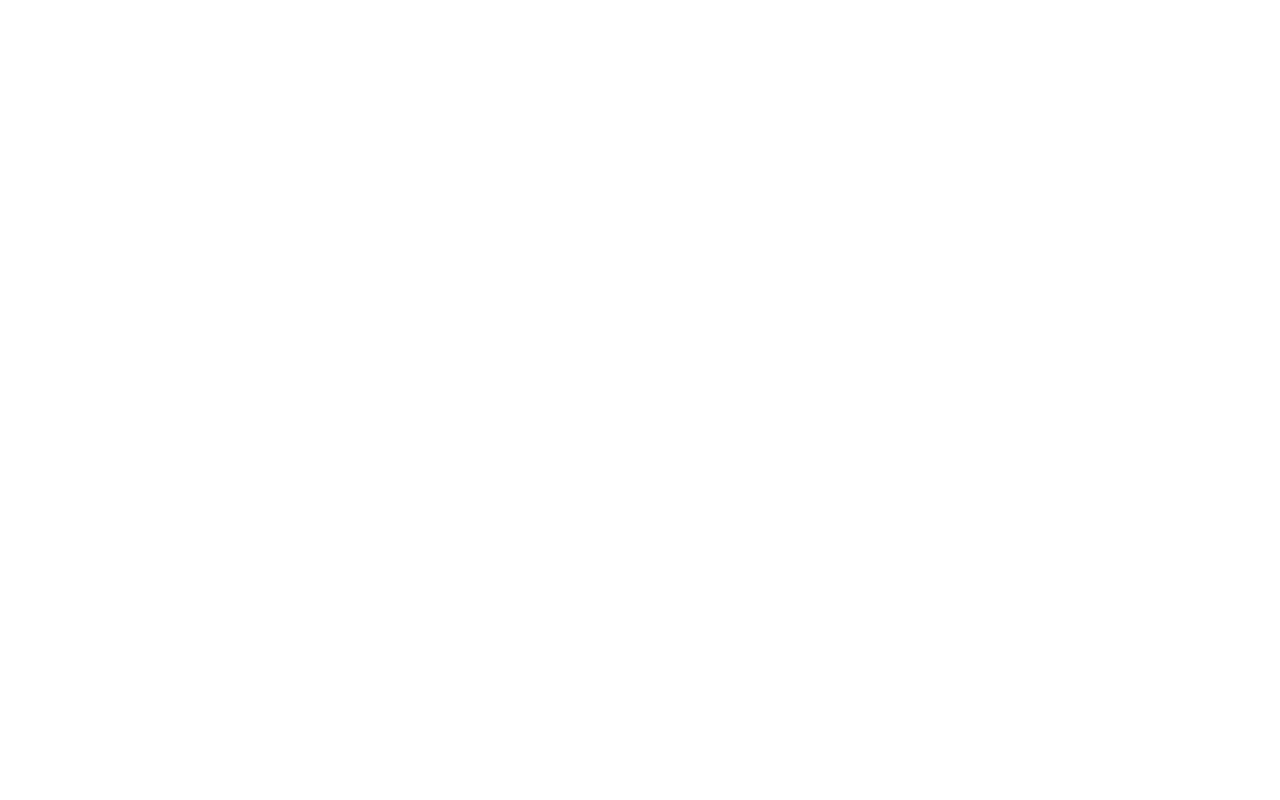
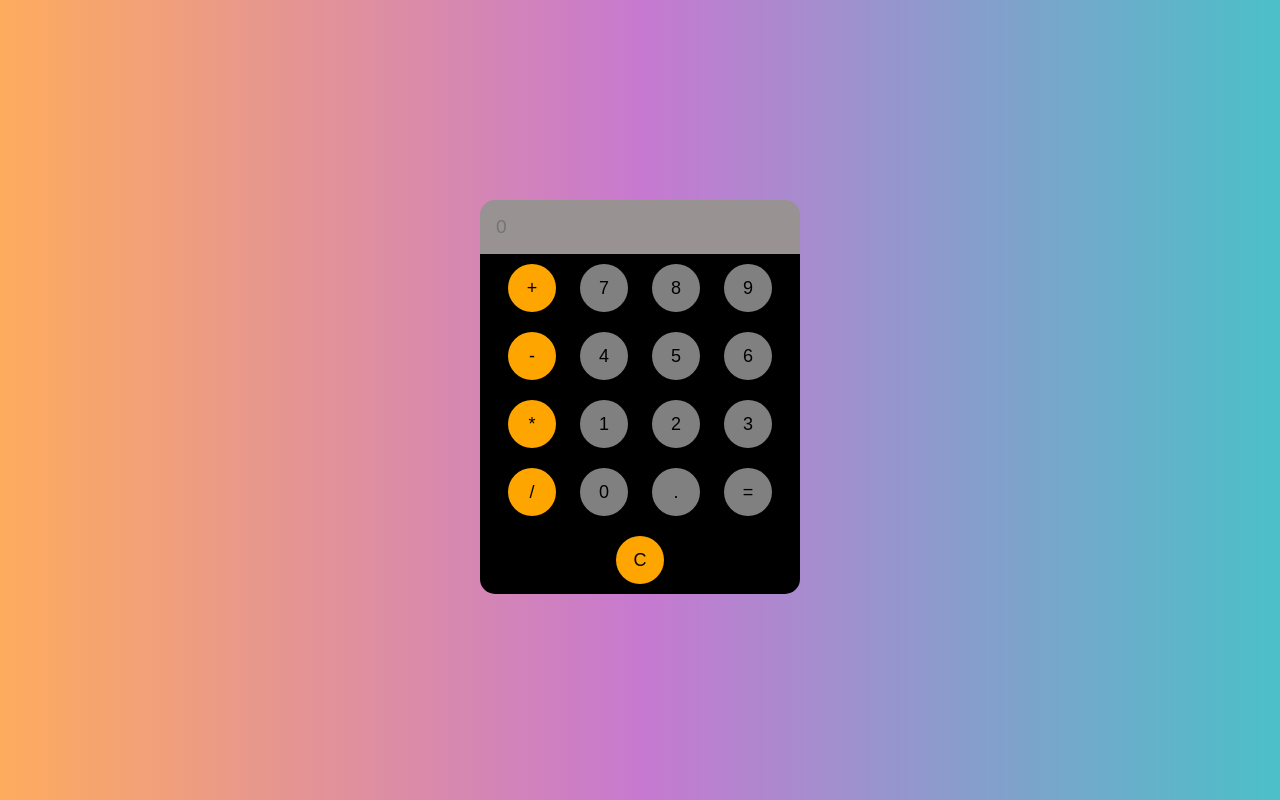
Before and after one commit to yojjal060/Calculator, a plain HTML site: page index.html in a window 1280 px wide. Drawn offline with nearby package versions, Linux system fonts and the light colour scheme.

Commit message:
linear all functionality acquired

```diff
--- a/index.html
+++ b/index.html
@@ -4,8 +4,40 @@
     <meta charset="UTF-8">
     <meta name="viewport" content="width=device-width, initial-scale=1.0">
     <title>Document</title>
+    <link rel="stylesheet" href="./style.css">
+    <script src="https://cdnjs.cloudflare.com/ajax/libs/mathjs/10.6.0/math.min.js"></script>
 </head>
 <body>
+    <div class="outer-content">
+        <div class="main-content">
+            <input id="input-field" placeholder="0" readonly>
+            <div class="buttons">
+                <button onclick="appendToDisplay('+')" class="operators">+</button>
+                <button onclick="appendToDisplay('7')">7</button>
+                <button onclick="appendToDisplay('8')">8</button>
+                <button onclick="appendToDisplay('9')">9</button>
+                <br>
+                <button onclick="appendToDisplay('-')" class="operators">-</button>
+                <button onclick="appendToDisplay('4')">4</button>
+                <button onclick="appendToDisplay('5')">5</button>
+                <button onclick="appendToDisplay('6')">6</button>
+                <br>
+                <button onclick="appendToDisplay('*')" class="operators">*</button>
+                <button onclick="appendToDisplay('1')">1</button>
+                <button onclick="appendToDisplay('2')">2</button>
+                <button onclick="appendToDisplay('3')">3</button>
+                <br>
+                <button onclick="appendToDisplay('/')" class="operators">/</button>
+                <button onclick="appendToDisplay('0')">0</button>
+                <button onclick="appendToDisplay('.')">.</button>
+                <button onclick="calculate()">=</button>
+                <br>
+                <button onclick="clearDisplay()" class="operators">C</button>
+            </div>
+        </div>
+    </div>
 
+
+    <script src="./script.js"></script>
 </body>
 </html>
--- a/script.js
+++ b/script.js
@@ -0,0 +1,19 @@
+const display = document.getElementById('input-field');
+
+function appendToDisplay(input) {
+    display.value += input;
+}
+
+function clearDisplay() {
+    display.value = '';
+}
+
+function calculate() {
+    const expression = display.value;
+    try {
+        const result = math.evaluate(expression);
+        display.value = result;
+    } catch (error) {
+        display.value = 'Error: Invalid expression';
+    }
+}
--- a/style.css
+++ b/style.css
@@ -0,0 +1,66 @@
+body {
+    background: linear-gradient(to right, #feac5e, #c779d0, #4bc0c8);
+}
+
+
+.outer-content{
+
+    display: flex;
+    text-align: center;
+    align-items: center;
+    justify-content: center;
+    margin: auto;
+    height: 96vh;
+}
+
+
+
+.main-content{
+    width: 20rem;
+    height: 24rem;
+
+
+}
+
+#input-field{
+    width: 100%;
+    box-sizing: border-box;
+    padding: 1rem;
+    background-color: rgb(152, 146, 146);
+    font-size: larger;
+    border-radius: 15px 15px 0 0;
+    border: none;
+
+}
+
+.buttons{
+    width: 100%;
+    background-color: black;
+    border-radius: 0 0 15px 15px;
+}
+
+button{
+    height: 3rem;
+    width: 3rem;
+    margin:10px;
+    border-radius: 50%;
+    border: none;
+    background-color: gray;
+    font-size: large;
+
+}
+
+
+
+button:hover{
+    background-color: rgb(71, 68, 68);
+}
+
+.operators{
+    background-color: orange;
+
+}
+
+.operators:hover{
+    background-color: rgb(193, 130, 13);
+}
```
